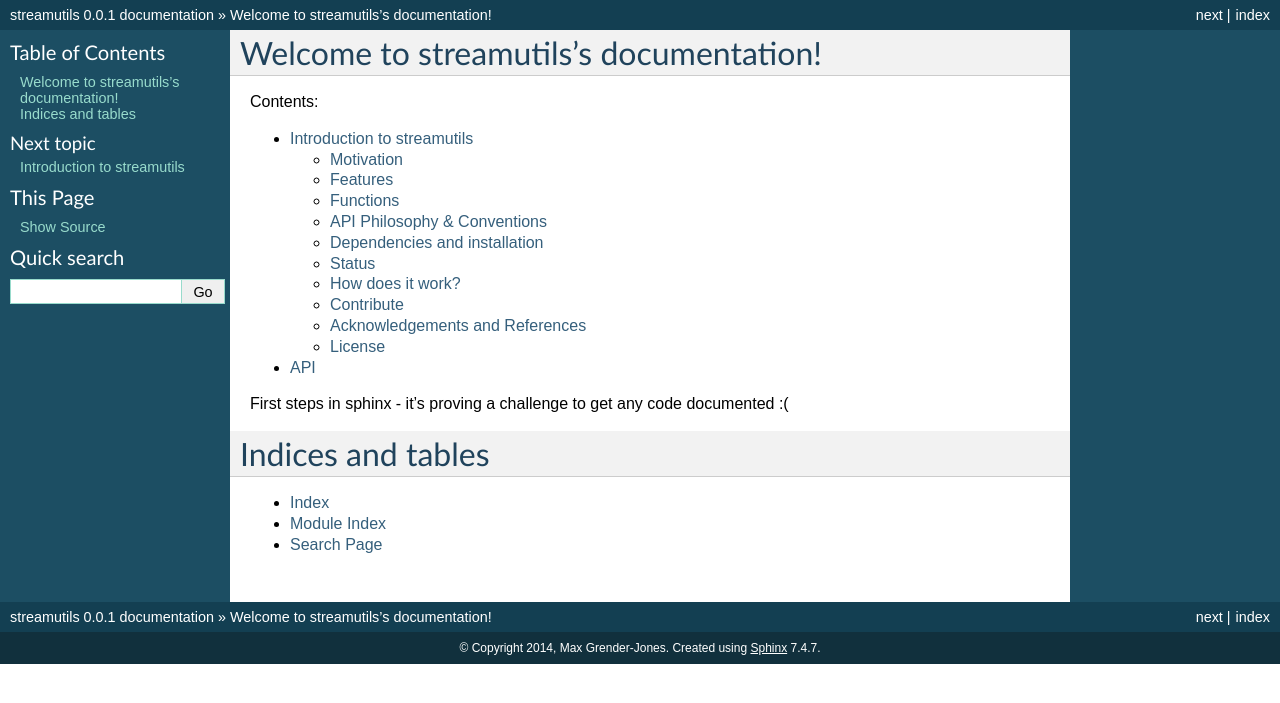
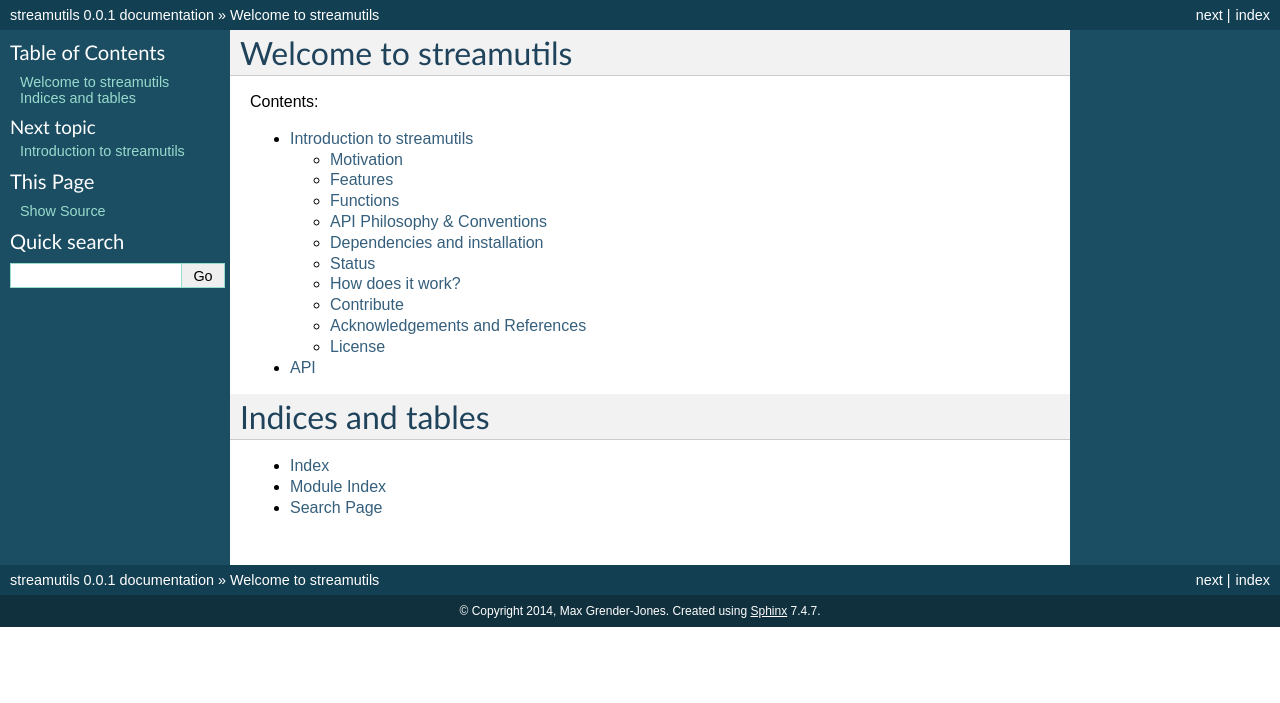
Before and after one commit to maxgrenderjones/streamutils, a Sphinx documentation site: the page built from docs/index.rst, in a window 1280 px wide. Shown: the top 703 px of the page. Built offline with Sphinx 7.4.7, drawn with Linux system fonts in a browser that asks for light colours.

Commit message:
Get rid of cruft

```diff
--- a/docs/index.rst
+++ b/docs/index.rst
@@ -3,8 +3,8 @@
    You can adapt this file completely to your liking, but it should at least
    contain the root `toctree` directive.
 
-Welcome to streamutils's documentation!
-=======================================
+Welcome to streamutils
+======================
 
 Contents:
 
@@ -15,10 +15,6 @@
     api
 
 
-First steps in sphinx - it's proving a challenge to get any code documented :(
-
-
-
 Indices and tables
 ==================
 
```
